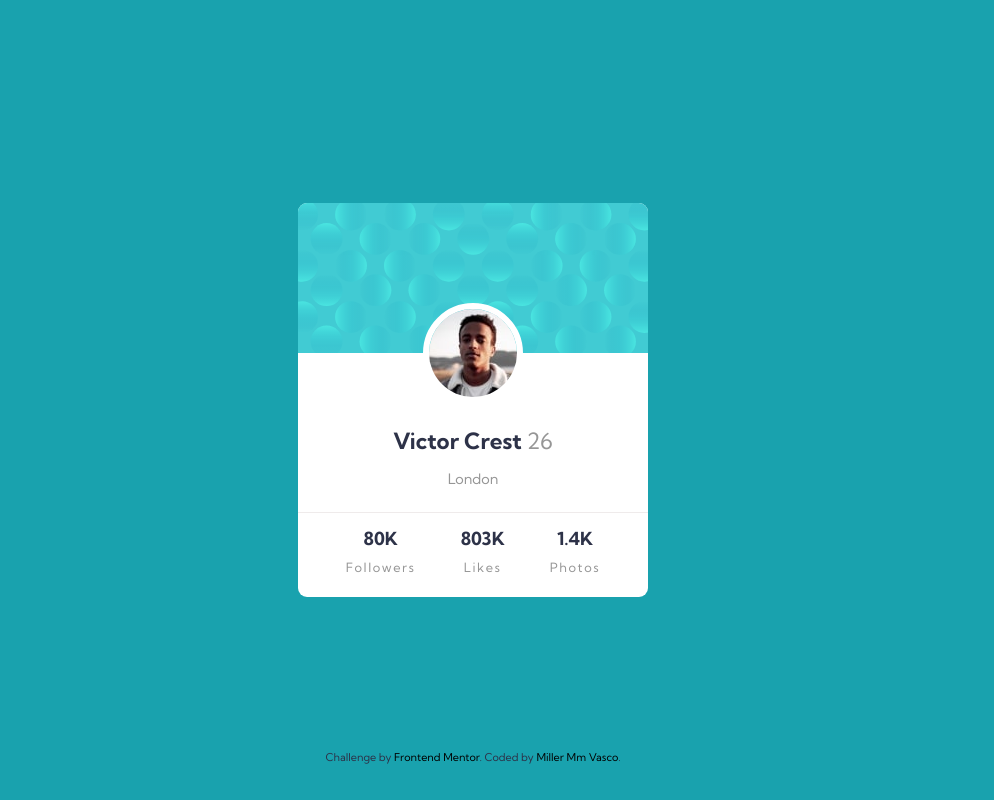
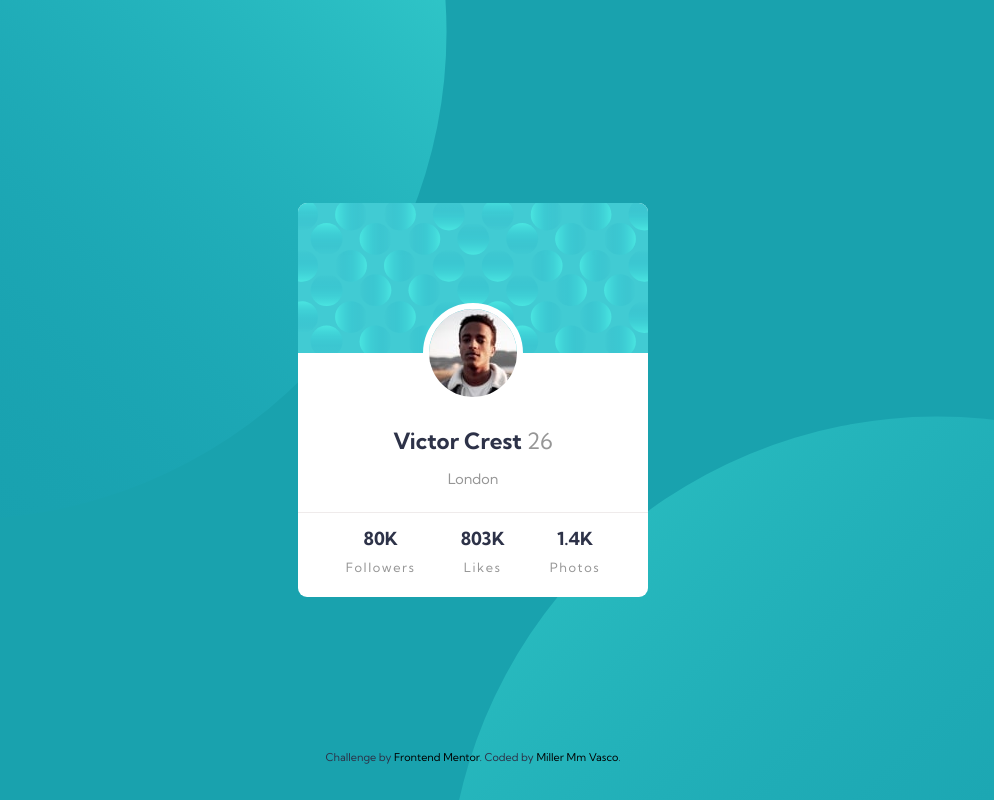
Before and after one commit to xX-Mill3r-Xx/frontendMentor-profile-card-component_Challenge, a plain HTML site: page index.html in a window 1280 px wide. Shown: the whole page, without its empty margins (167-1161 px from the left). Drawn offline with Linux system fonts and the light colour scheme.

Commit message:
update readme and bg site

```diff
--- a/assets/css/style.css
+++ b/assets/css/style.css
@@ -23,6 +23,10 @@ body{
     display: flex;
     align-items: center;
     justify-content: center;
+    background: url(../images/bg-pattern-top.svg), url(../images/bg-pattern-bottom.svg);
+    background-position: right 52vw bottom 35vh, left 48vw top 52vh;
+    background-repeat: no-repeat, no-repeat;
+    background-color: hsl(185deg, 75%, 39%);
 }
 
 .container{
```
Also changed, not shown: assets/images/screen_shot.png (added), 1 other file.
